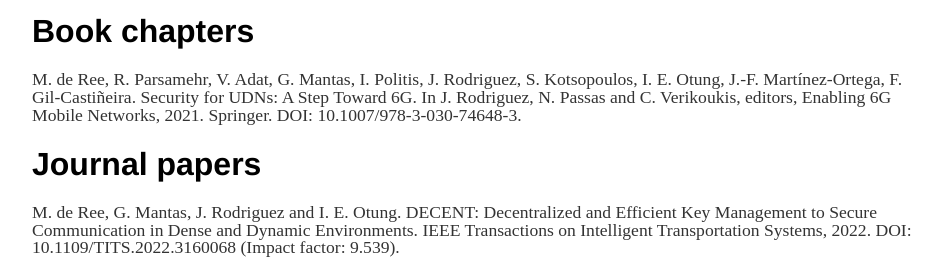
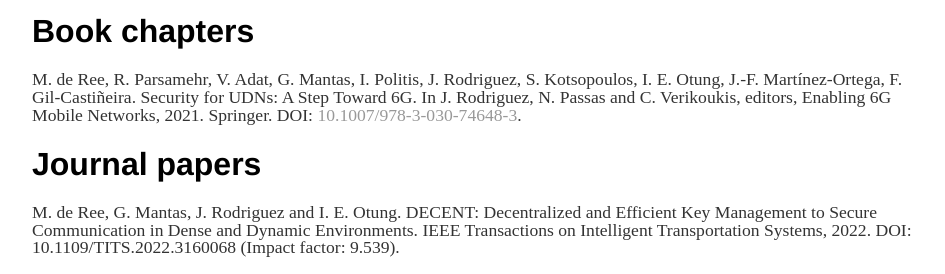
Before and after one commit to mderee/mderee-old.github.io, a Jekyll site: the page built from publications/index.html, in a window 1280 px wide. Shown: the part 184-458 px from the top of the page, without its empty margins (160-1105 px from the left). Built offline with Jekyll 4.4.1, drawn with Linux system fonts in a browser that asks for light colours; part of the change alters nothing that is shown.

```diff
--- a/publications/index.html
+++ b/publications/index.html
@@ -8,7 +8,7 @@ title: Marcus de Ree, Information Security Researcher
 
 	<h1>Book chapters</h1>
 	<p>M. de Ree, R. Parsamehr, V. Adat, G. Mantas, I. Politis, J. Rodriguez, S. Kotsopoulos, I. E. Otung, J.-F. Martínez-Ortega, F. Gil-Castiñeira. Security for UDNs: A Step Toward 6G.
-		In J. Rodriguez, N. Passas and C. Verikoukis, editors, Enabling 6G Mobile Networks, 2021. Springer. DOI: 10.1007/978-3-030-74648-3.</p>
+		In J. Rodriguez, N. Passas and C. Verikoukis, editors, Enabling 6G Mobile Networks, 2021. Springer. DOI: <a href="10.1007/978-3-030-74648-3">10.1007/978-3-030-74648-3</a>.</p>
 
 	<h1>Journal papers</h1>
 	<p>M. de Ree, G. Mantas, J. Rodriguez and I. E. Otung. DECENT: Decentralized and Efficient Key Management to Secure Communication in Dense and Dynamic Environments.
```
